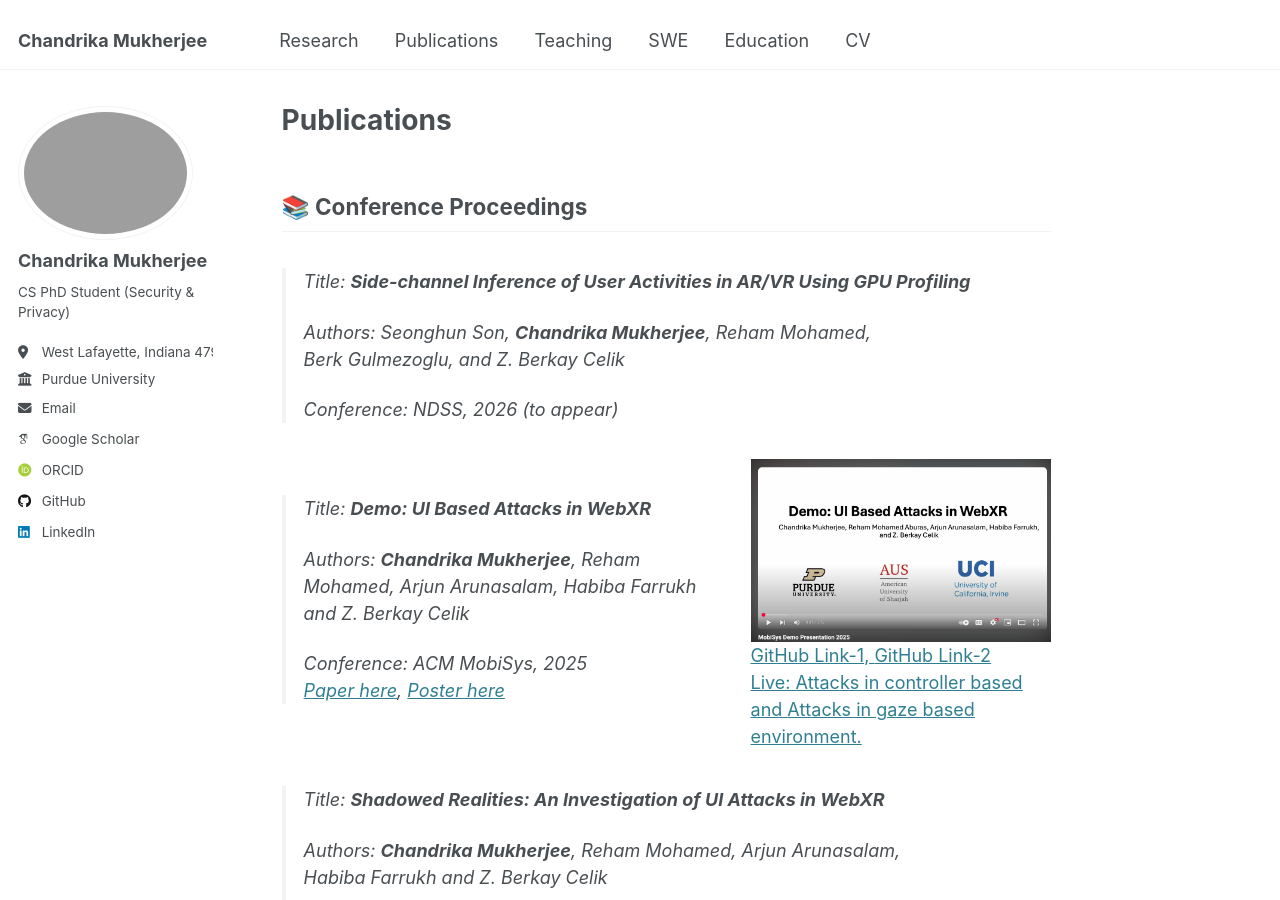
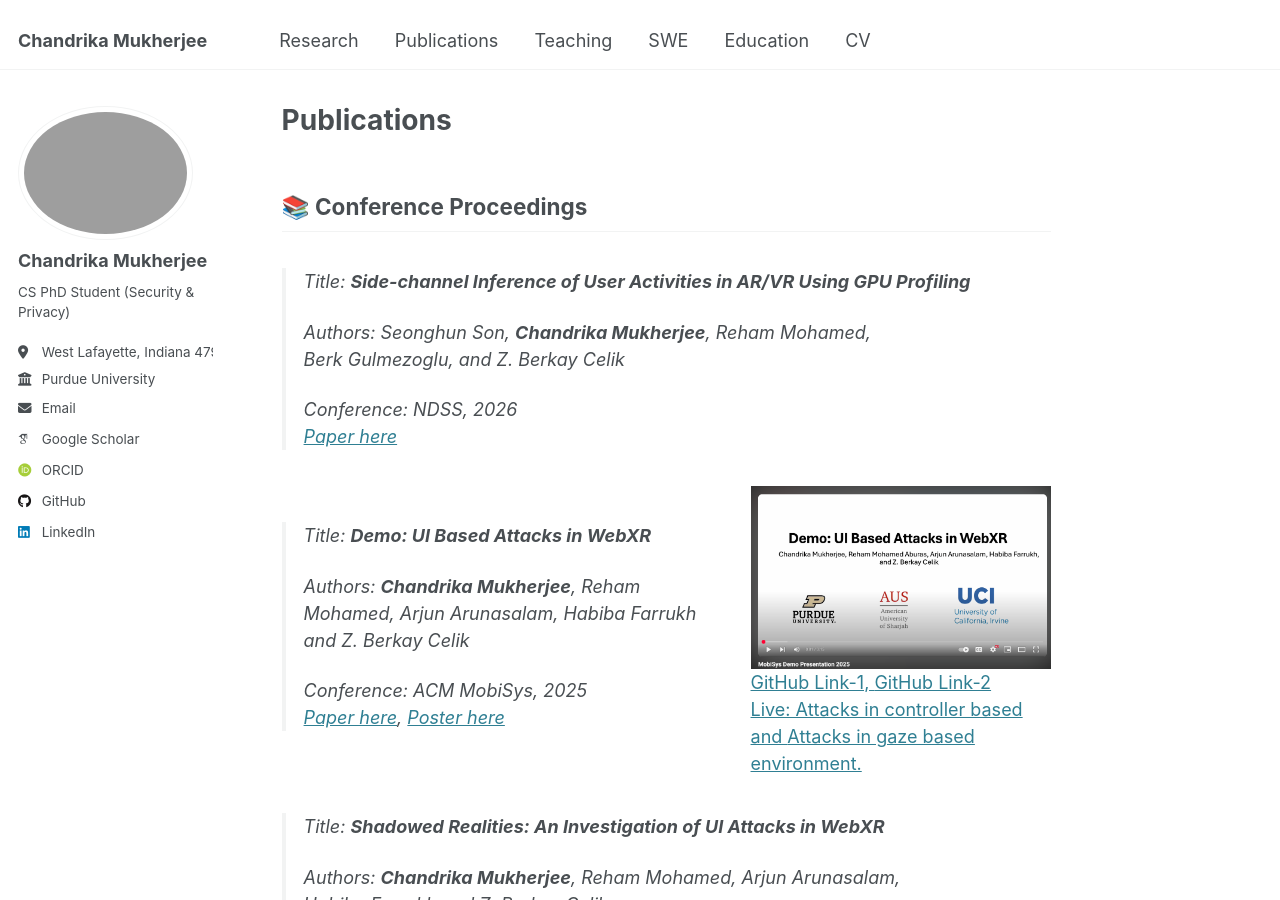
Before and after one commit to chandms/chandms.github.io, a Jekyll site: the page built from _pages/publications.md, in a window 1280 px wide and 900 px high. Built offline with Jekyll 4.4.1, drawn with Linux system fonts in a browser that asks for light colours; some web fonts are replaced.

Commit message:
updated NDSS paper

```diff
--- a/_pages/publications.md
+++ b/_pages/publications.md
@@ -16,7 +16,7 @@ redirect_from:
 > Berk Gulmezoglu, and Z. Berkay Celik
 >
 > Conference: NDSS, 2026
-> (to appear)
+> [Paper here](https://arxiv.org/abs/2509.10703){:target="\_blank"}
 
 <div style="display: flex; justify-content: space-between; align-items: flex-start;">
 
```
